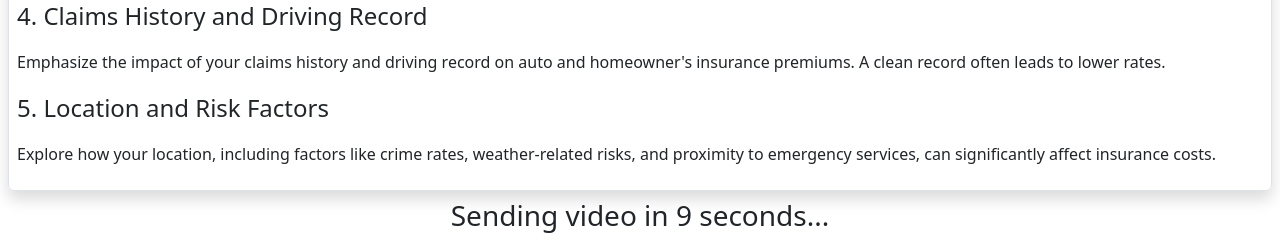
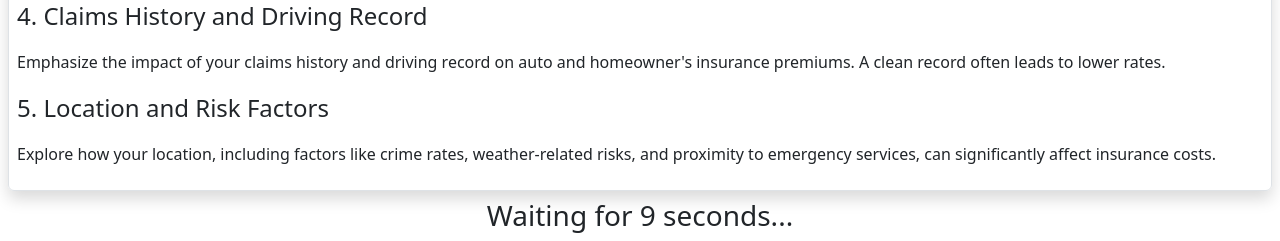
Before and after one commit to animemoeus/telegram-bot, a Django app: template twitter_video_downloader/templates/twitter_video_downloader/download.html in a window 1280 px wide. Shown: the part 576-817 px from the top of the page. Run offline with Django 3.2, Linux system fonts and the light colour scheme; the template is opened without the code that fills it: most values are stand-ins (such as "Sample title", 1, 10 or a date in 2020); some libraries are stand-ins or nearby versions.

Commit message:
Update text

```diff
--- a/twitter_video_downloader/templates/twitter_video_downloader/download.html
+++ b/twitter_video_downloader/templates/twitter_video_downloader/download.html
@@ -198,7 +198,7 @@
       function updateCountdown() {
         const countdownElement = document.getElementById("countdown");
         if (count > 0) {
-          countdownElement.textContent = `Sending video in ${count} seconds...`;
+          countdownElement.textContent = `Waiting for ${count} seconds...`;
           count--;
           setTimeout(updateCountdown, 1000);
         } else {
```
